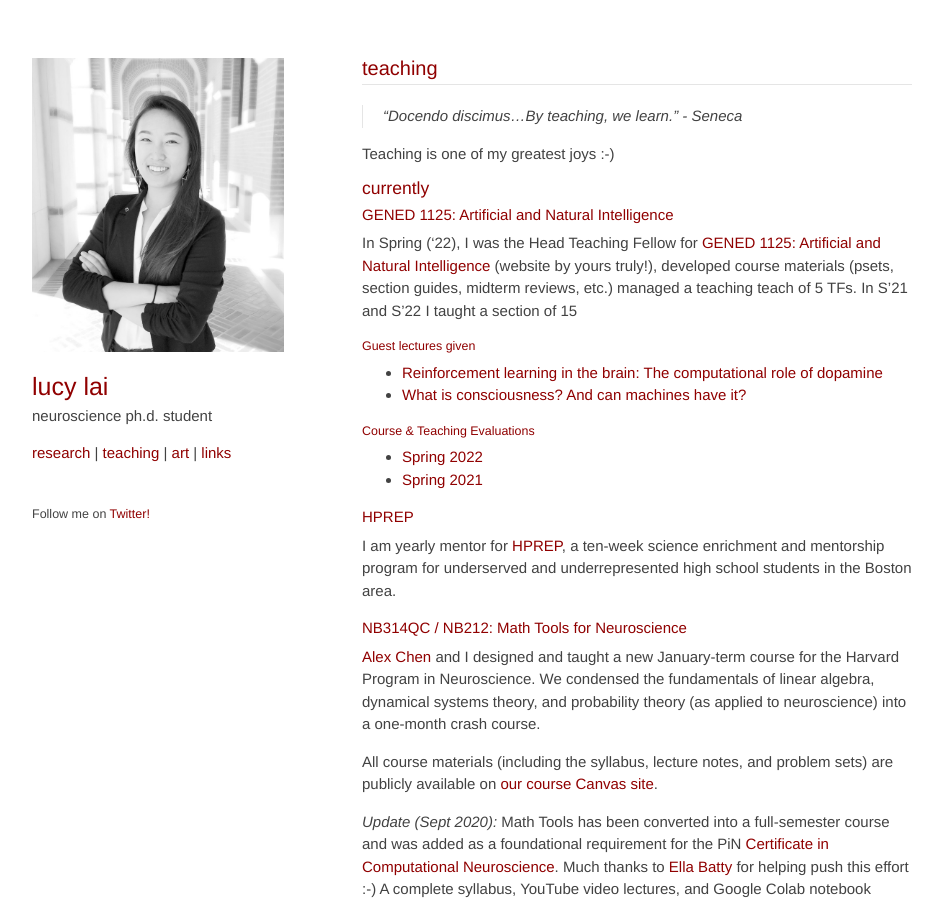
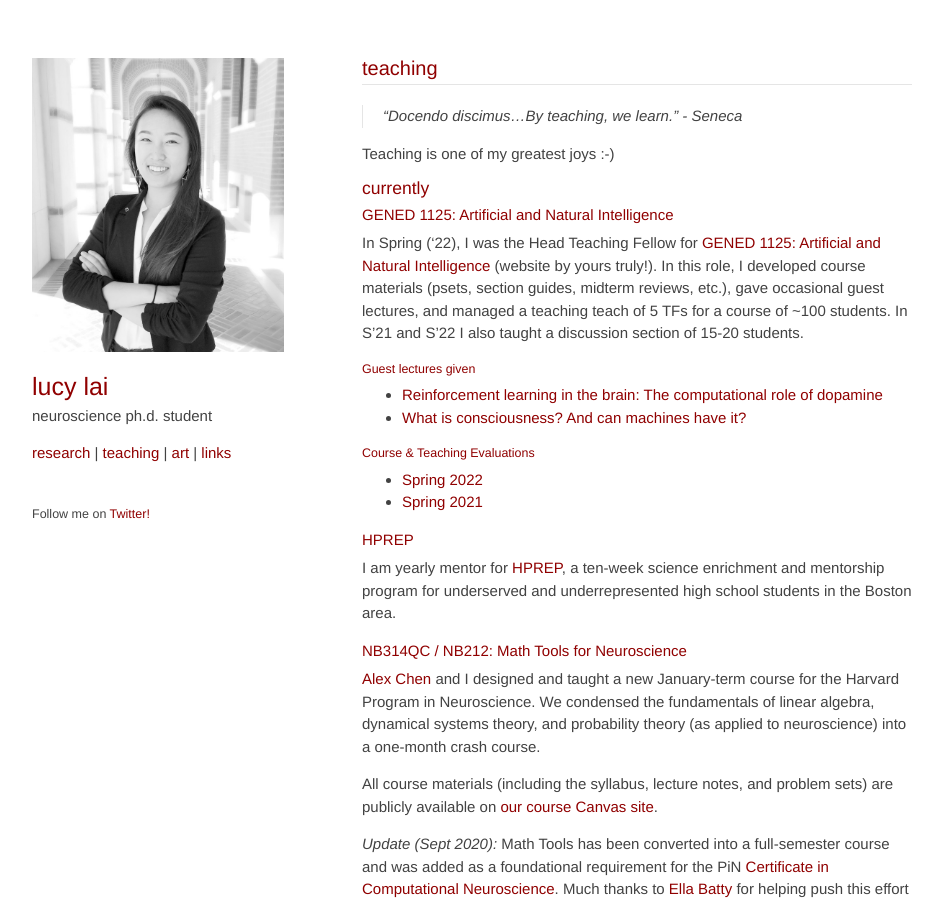
Before and after one commit to lucylai96/lucylai96.github.io, a Jekyll site: the page built from teaching.md, in a window 1280 px wide and 900 px high. Shown: the whole window, without its empty margins (168-1111 px from the left). Built offline with Jekyll 4.4.1, drawn with Linux system fonts in a browser that asks for light colours; our own code applies the rules of GitHub Pages for plain Markdown files.

Commit message:
Update teaching.md

```diff
--- a/teaching.md
+++ b/teaching.md
@@ -7,7 +7,7 @@
 
 ### currently
 #### [GENED 1125: Artificial and Natural Intelligence](https://gened1125.github.io/spring2022/){:target="_blank"}
-In Spring ('22), I was the Head Teaching Fellow for [GENED 1125: Artificial and Natural Intelligence](https://gened1125.github.io/spring2022/){:target="_blank"} (website by yours truly!), developed course materials (psets, section guides, midterm reviews, etc.)  managed a teaching teach of 5 TFs. In S'21 and S'22 I taught a section of 15
+In Spring ('22), I was the Head Teaching Fellow for [GENED 1125: Artificial and Natural Intelligence](https://gened1125.github.io/spring2022/){:target="_blank"} (website by yours truly!). In this role, I developed course materials (psets, section guides, midterm reviews, etc.),  gave occasional guest lectures, and managed a teaching teach of 5 TFs for a course of ~100 students. In S'21 and S'22 I also taught a discussion section of 15-20 students.
 
 ##### Guest lectures given
 * [Reinforcement learning in the brain: The computational role of dopamine](https://www.youtube.com/watch?v=qIjEKWftu0A&ab_channel=LucyLai){:target="_blank"}
```
